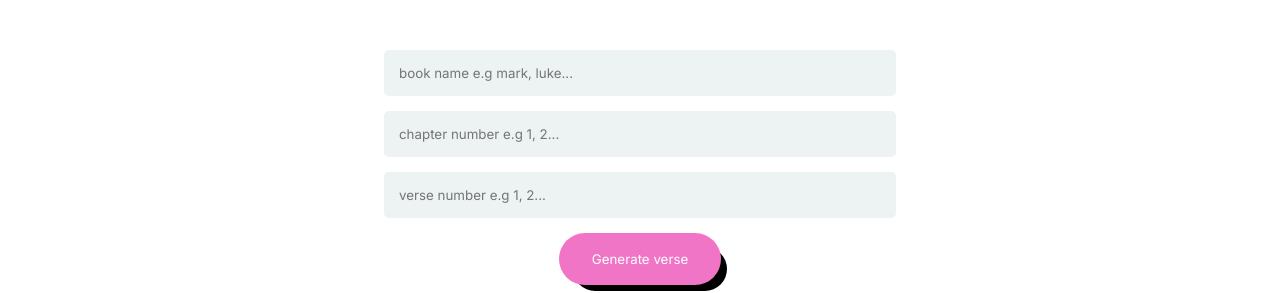
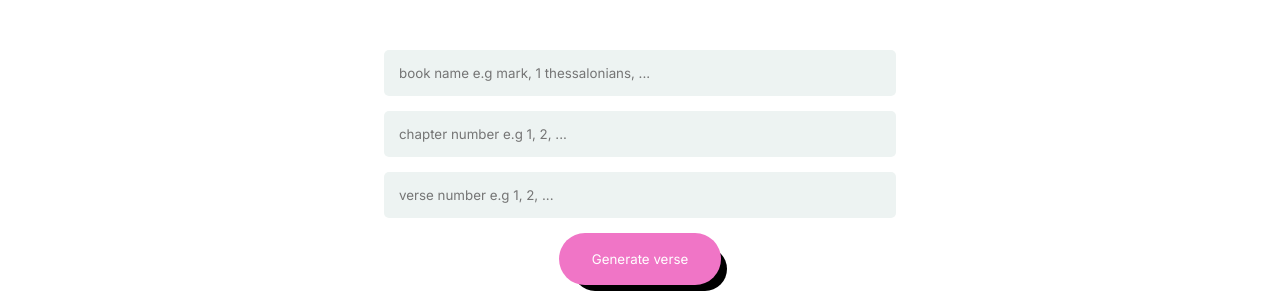
Before and after one commit to abrusu-collins/bibly, a React (Create React App) app: page /app in a window 1280 px wide. Shown: the top 293 px of the page. Built offline with nearby package versions, Linux system fonts and the light colour scheme; a web font is replaced by a local one.

Commit message:
neat edits

```diff
--- a/src/components/app page components/Form.jsx
+++ b/src/components/app page components/Form.jsx
@@ -14,9 +14,9 @@ function Form() {
     }
     return ( <>
     <form >
-        <input type="text" name="book" id="book" placeholder="book name e.g mark, luke..." value={userinputs.book} onChange={(e)=>{setuserinputs({...userinputs,book:e.target.value})}}  />
-        <input type="text" name="chapter" id="chapter" placeholder="chapter number e.g 1, 2..." value={userinputs.chapter} onChange={(e)=>{setuserinputs({...userinputs,chapter:e.target.value})}} />
-        <input type="text" name="verse" id="verse" placeholder="verse number e.g 1, 2..." value={userinputs.verse} onChange={(e)=>{setuserinputs({...userinputs,verse:e.target.value})}} />
+        <input type="text" name="book" id="book" placeholder="book name e.g mark, 1 thessalonians, ..." value={userinputs.book} onChange={(e)=>{setuserinputs({...userinputs,book:e.target.value})}}  />
+        <input type="text" name="chapter" id="chapter" placeholder="chapter number e.g 1, 2, ..." value={userinputs.chapter} onChange={(e)=>{setuserinputs({...userinputs,chapter:e.target.value})}} />
+        <input type="text" name="verse" id="verse" placeholder="verse number e.g 1, 2, ..." value={userinputs.verse} onChange={(e)=>{setuserinputs({...userinputs,verse:e.target.value})}} />
         <button type="submit" onClick={generate}>Generate verse</button>
         <br />
 
```
